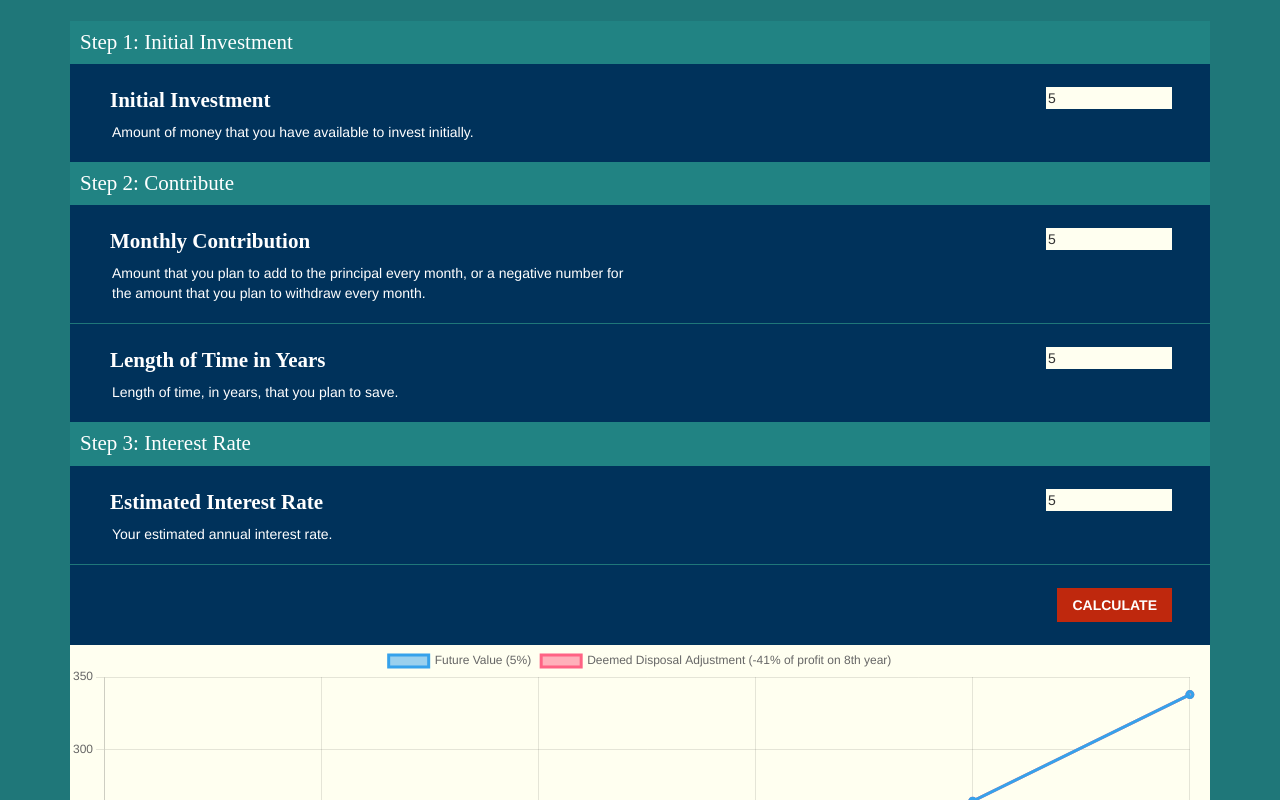
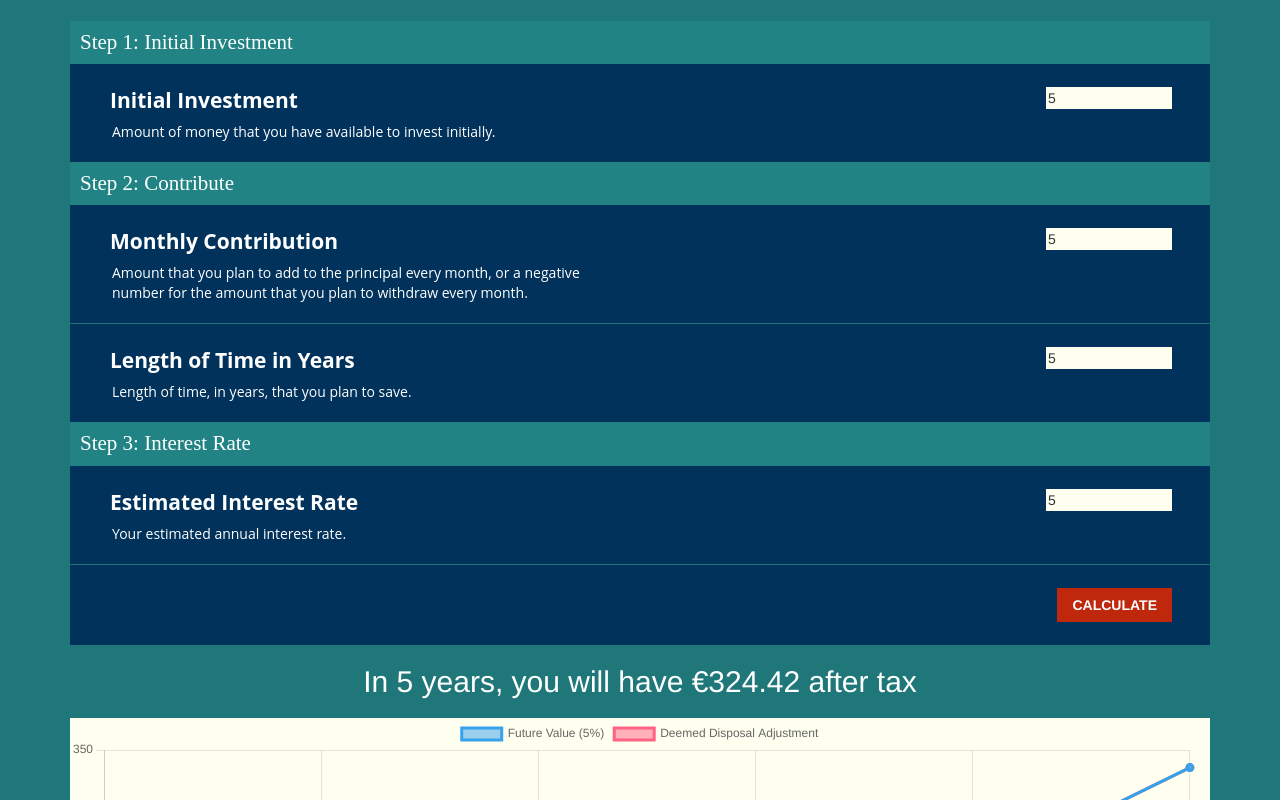
Before and after one commit to JamesDaniel/JamesDaniel.github.io, a plain HTML site: page index.html in a window 1280 px wide. Both pictures are taken after typing "5", "5", "5", "5" into the empty fields and a click on the button "CALCULATE". Shown: the top 800 px of the page. Drawn offline with nearby package versions, Linux system fonts and the light colour scheme.

Commit message:
Added new info: total amount gained after tax is paid.

```diff
--- a/index.html
+++ b/index.html
@@ -8,6 +8,11 @@
             body {
                 background-color: #1f7779;
                 padding-top: 1.5em;
+            }
+            h2 {
+                text-align: center;
+                color: #fff;
+                margin-bottom: 20px;
             }
             h3 {
                 color: #fff;
@@ -27,7 +32,7 @@
                 margin-left: 15px;
                 font-size: 1.5em;
                 font-weight: bold;
-                font-family: "Arvo",serif;
+                font-family: "Open Sans",sans-serif;
             }
             .detail {
                 background-color: #00325b;
@@ -48,6 +53,7 @@
                 color: #fff;
                 margin-left: 42px;
                 margin-bottom: 20px;
+                font-family: "Open Sans",sans-serif;
             }
             button {
                 float: right;
@@ -70,6 +76,9 @@
             }
             .chart {
                 background-color: ivory;
+                display: none;
+            }
+            #amountAfterTax {
                 display: none;
             }
         </style>
@@ -160,6 +169,13 @@
                     <button id="submit" onClick="submit()">CALCULATE</button>
                 </div>
             </div>
+
+            <!-- Results -->
+            <div class="row">
+                <div class="col-xs-12">
+                    <h2 id="amountAfterTax"></h2>
+                </div>
+            </div>
             <div class="chart">
                 <canvas id="chart"></canvas>
             </div>
@@ -188,34 +204,44 @@
                 }
 
                 const deemedDisposalAdjustment = [initialInvestment];
+                // const pristineInterestAmounts = [];
+                const interestAmounts = [];
                 for (let i=1; i<numOfYears+1; i++) {
                     let total=0;
                     const prev = deemedDisposalAdjustment[i-1];
-                    total = ((interestRate/100.0)*prev)+prev;
+                    const inter = interestRate/100.0;
+                    const interest = prev*inter;
+                    // pristineInterestAmounts.push(interest);
+                    interestAmounts.push(interest);
+                    total = prev+interest;
 
                     if (monthlyContribution>0) {
                         total += monthlyContribution*12;
                     }
 
                     if (i>8) {
-                        const y1 = deemedDisposalAdjustment[i-9];
-                        const y2 = deemedDisposalAdjustment[i-8]
-                        const amountGained = (y2 - (monthlyContribution*12)) - y1;
+                        const amountGained = interestAmounts.shift();
                         const fourtyPercentOfInterest = amountGained*0.41;
                         deemedDisposalAdjustment.push(total - fourtyPercentOfInterest);
-                        if (i==9) {
-                            console.log(y1);
-                            console.log(y2);
-                            console.log(amountGained);
-                            console.log(fourtyPercentOfInterest);
-                        }
                     } else {
                         deemedDisposalAdjustment.push(total);
                     }
                 }
+                let startIndex = 0;
+                if (deemedDisposalAdjustment.length > 8) {
+                    startIndex = numOfYears-8;
+                }
+                const end = deemedDisposalAdjustment[numOfYears];
+                let totalInterestGainedNotYetTaxed=0;
+                for (let i = 0; i<interestAmounts.length; i++) {
+                    totalInterestGainedNotYetTaxed += interestAmounts[i];
+                }
+                let taxDue = totalInterestGainedNotYetTaxed*0.41;
+                const amountAfterTax = end - taxDue;
                 return {
                     endOfYearInterest,
-                    deemedDisposalAdjustment
+                    deemedDisposalAdjustment,
+                    amountAfterTax
                 };
             }
             function loadChart(data, interest) {
@@ -236,7 +262,7 @@
                         data: data.endOfYearInterest,
                         borderWidth: 3
                     },{
-                        label: `Deemed Disposal Adjustment (-41% of profit on 8th year)`,
+                        label: `Deemed Disposal Adjustment`,
                         data: data.deemedDisposalAdjustment,
                         borderWidth: 3
                     }]
@@ -250,13 +276,27 @@
                     }
                 });
             }
+            function formatNumber(floatNum) {
+                let num = Intl.NumberFormat('en-IE').format(floatNum.toFixed(2)) + "";
+                if (num.indexOf(".") > -1) {
+                    if (num.split('.')[1].length === 1){
+                        return `${num}0`;
+                    }
+                } else {
+                    return `${num}.00`;
+                }
+                return num;
+            }
             function submit() {
                 document.getElementsByClassName('chart')[0].style.display='block';
                 const initialInvestment = parseFloat(document.getElementById('initialInvestment').value);
                 const monthlyContribution = parseFloat(document.getElementById('monthlyContribution').value);
                 const years = parseFloat(document.getElementById('years').value);
                 const interestRate = parseFloat(document.getElementById('interestRate').value);
-                loadChart(calculateInterest(initialInvestment, monthlyContribution, years, interestRate), interestRate);
+                const data = calculateInterest(initialInvestment, monthlyContribution, years, interestRate);
+                document.getElementById('amountAfterTax').style.display='block';
+                document.getElementById('amountAfterTax').innerHTML=`In ${years} years, you will have &euro;${formatNumber(data.amountAfterTax)} after tax`;
+                loadChart(data, interestRate);
             }
         </script>
     </body>
```
